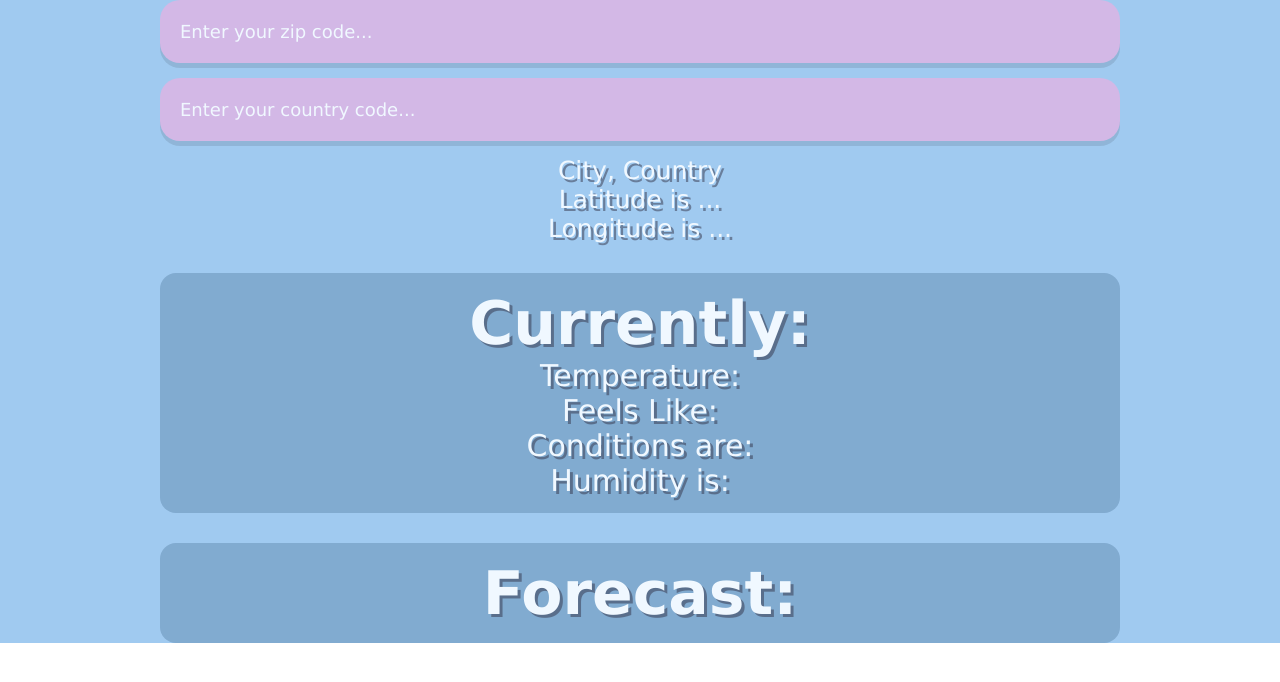
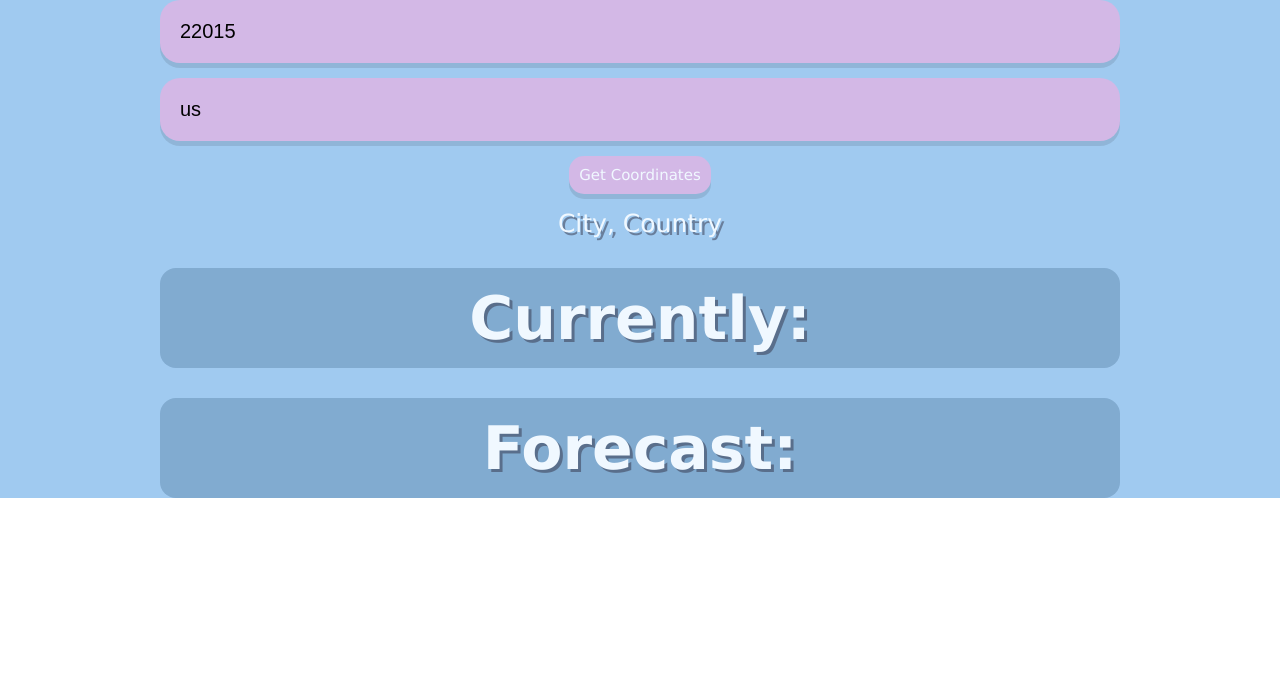
Before and after one commit to clrali/Launch-Weather-App, a React (Create React App) app: page / in a window 1280 px wide. Shown: the top 682 px of the page. Built offline with nearby package versions, Linux system fonts and the light colour scheme; no server answers.

Commit message:
everything's working atm

```diff
--- a/src/Components/coordinates.js
+++ b/src/Components/coordinates.js
@@ -9,7 +9,7 @@ function Coordinates(props) {
   const [city, setCity] = useState("City");
   const [country, setCountry] = useState("Country")
 
-  const apikey = process.env.REACT_APP_api_key;
+  const apikey = 'c2288a46c35d5fb2af6cd0ea6ad5d503';
 
   fetch(`http://api.openweathermap.org/geo/1.0/zip?zip=${zipCode},${countryCode}&appid=${apikey}`)
   .then(res => res.json())
--- a/src/Components/weatherApp.js
+++ b/src/Components/weatherApp.js
@@ -7,24 +7,31 @@ function WeatherApp(){
      const [lon, setLon] = useState("...");
      const [city, setCity] = useState("City");
      const [country, setCountry] = useState("Country");
-    const [zipCode, setZipCode] = useState("");
-    const [countryCode, setCountryCode] = useState("");
+     const [zipCode, setZipCode] = useState("22015");
+     const [countryCode, setCountryCode] = useState("us");
 
     const [temp, setTemp] = useState()
     const [humidity, setHumidity] = useState()
     const [conditions, setConditions] = useState()
     const [feelsLike, setFeelsLike] = useState()
 
-    const [daily, setDaily] = useState();
-
-    const apikey = process.env.REACT_APP_api_key;
+     const apikey = 'c2288a46c35d5fb2af6cd0ea6ad5d503'
 
     const generateCoordinates=() => {
+      console.log("entered")
       let label = document.getElementById("submit").innerHTML
 
       if(label === "Get Coordinates") {
         document.getElementById("submit").innerHTML = "Get Weather"
-
+        fetch(`http://api.openweathermap.org/geo/1.0/zip?zip=${zipCode},${countryCode}&appid=${apikey}`)
+        .then(res => res.json())
+        .then(data => {
+          setLat(data.lat) // take the latitude of the first found location
+          setLon(data.lon) // take the longitude of the first found location
+          setCity(data.name)
+          setCountry(data.country)
+        })
+        console.log({lat})
       } else {
           // call a seperate api to get the actual weather and stuff using the lat and lon from before
           fetch(`https://api.openweathermap.org/data/2.5/onecall?lat=${lat}&lon=${lon}&exclude=hourly,minutely&units=imperial&appid=${apikey}`)
@@ -34,12 +41,10 @@ function WeatherApp(){
           setHumidity(data.current.humidity)
           setTemp(data.current.temp)
           setFeelsLike(data.current.feels_like)
-            setDaily(data.daily)
       })
       document.getElementById("submit").innerHTML = "Get Coordinates"
     }
   }
-
 
   return (
     <div className="weather-app">
@@ -63,23 +68,24 @@ function WeatherApp(){
             value={countryCode} />
         </div>
 
+        <button id="submit" onClick={generateCoordinates}>Get Coordinates</button>
+
         <div className="location">
-          <Coordinates zipcode={zipCode} countrycode={countryCode} />
+          <p>{city}, {country}</p>
+          {/* <Coordinates zipcode={zipCode} countrycode={countryCode} />  */}
         </div>
 
-        <div className='weather'>
-          <div className='metrics'>
+        <div className="weather">
+          <div className="metrics">
             <h1>Currently:</h1>
-            <CurrentWeather />
+
+          </div>
+          <div className="metrics">
+            <h1>Forecast:</h1>
           </div>
 
-          <div className='metrics'>
-            <h1>Forecast:</h1>
-            {/* {DailyWeather} */}
         </div>
     </div>
-    </div>
-  );
-}
+  )}
 
 export default WeatherApp;
```
Lines whose indentation alone changed are shown as unchanged.
